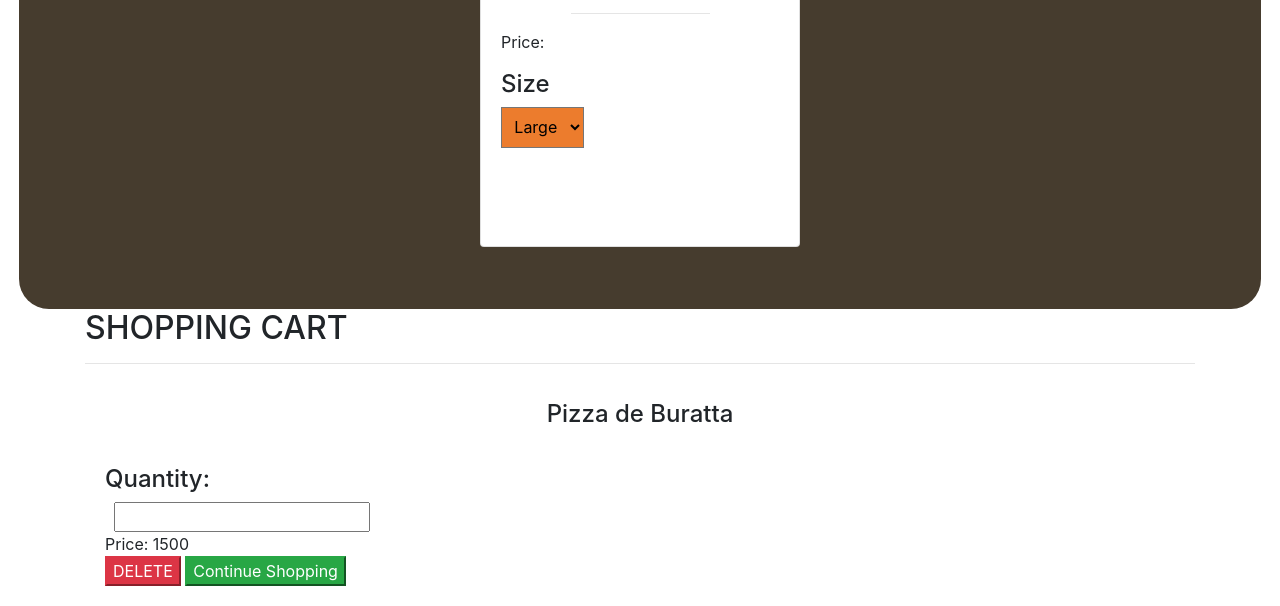
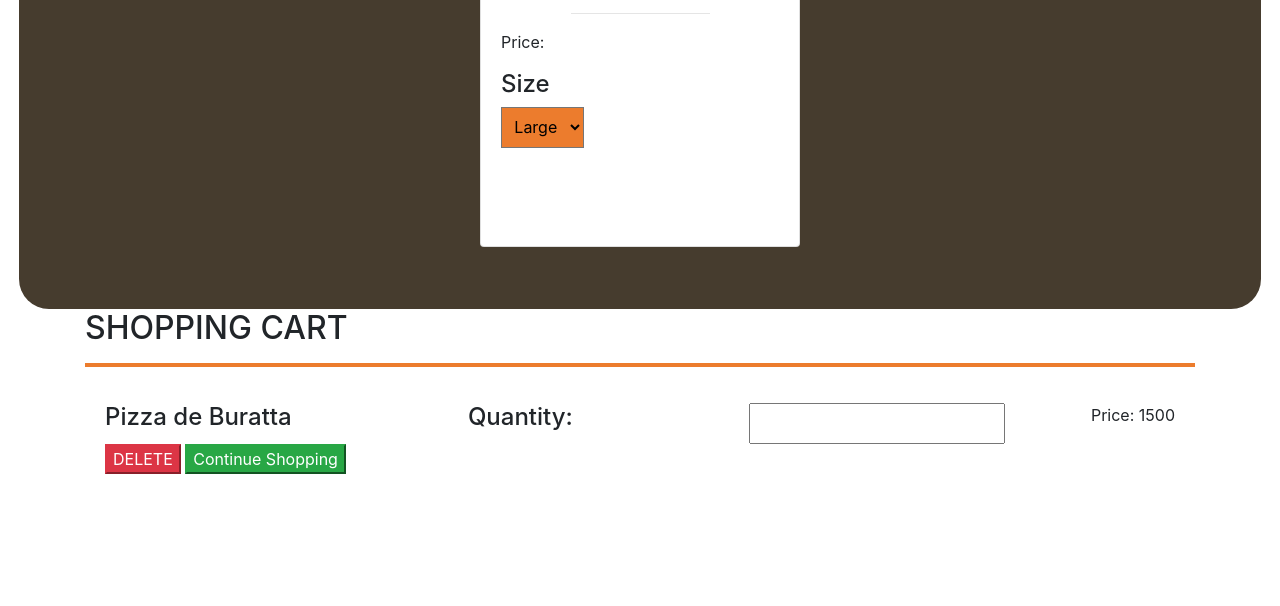
Before and after one commit to MichaelOdera/pizza, a plain HTML site: page index.html in a window 1280 px wide. Shown: the part 3113-3719 px from the top of the page. After the commit the page ends 3607 px from the top, so only its background shows below. Drawn offline with nearby package versions, Linux system fonts and the light colour scheme.

Commit message:
made cart hr to be 2px solid #EC7C2D

```diff
--- a/css/styles.css
+++ b/css/styles.css
@@ -97,3 +97,12 @@ select option:hover{
 }
 
 /*Styling the outlook of the cart*/
+.cart-item{
+    display: flex;
+    flex-wrap: wrap;
+    justify-content: space-between;
+}
+
+.container hr{
+    border: 2px solid #EC7C2D;
+}
```
